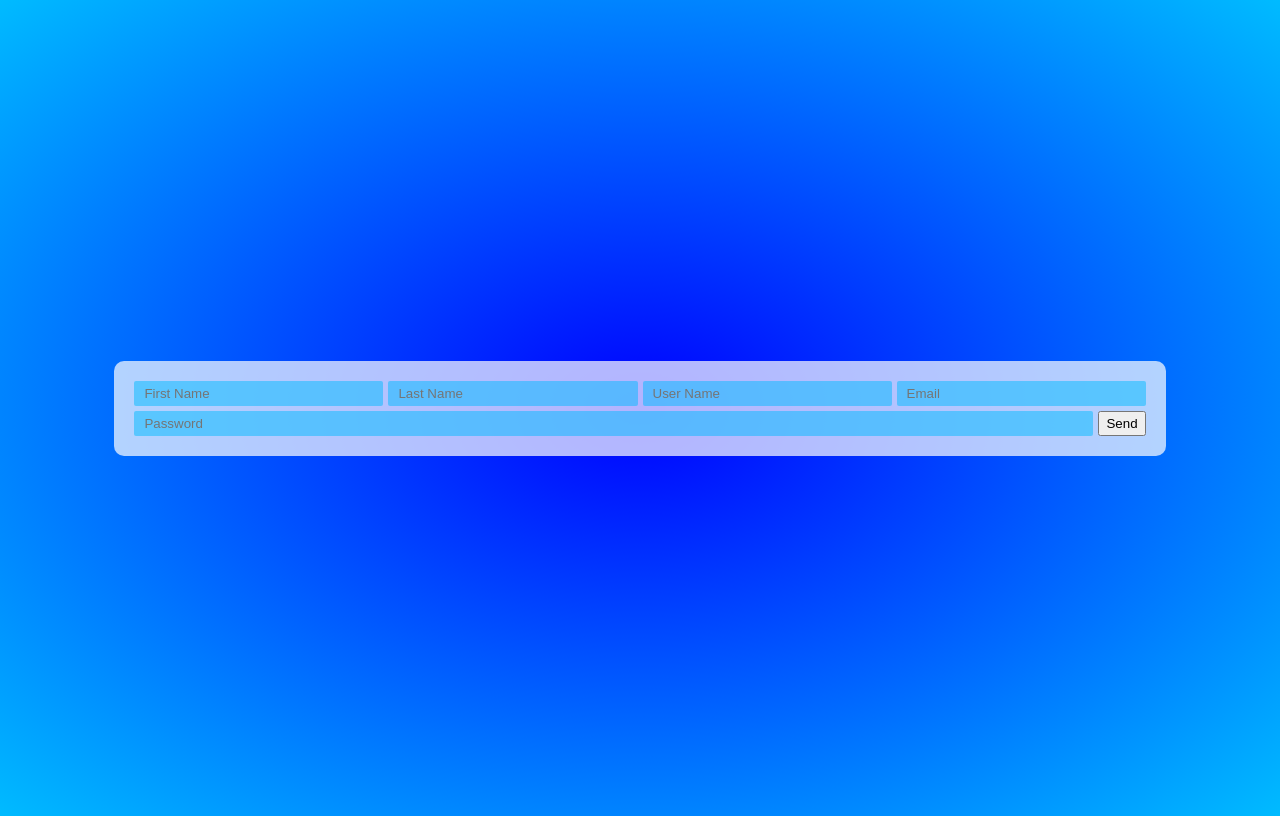
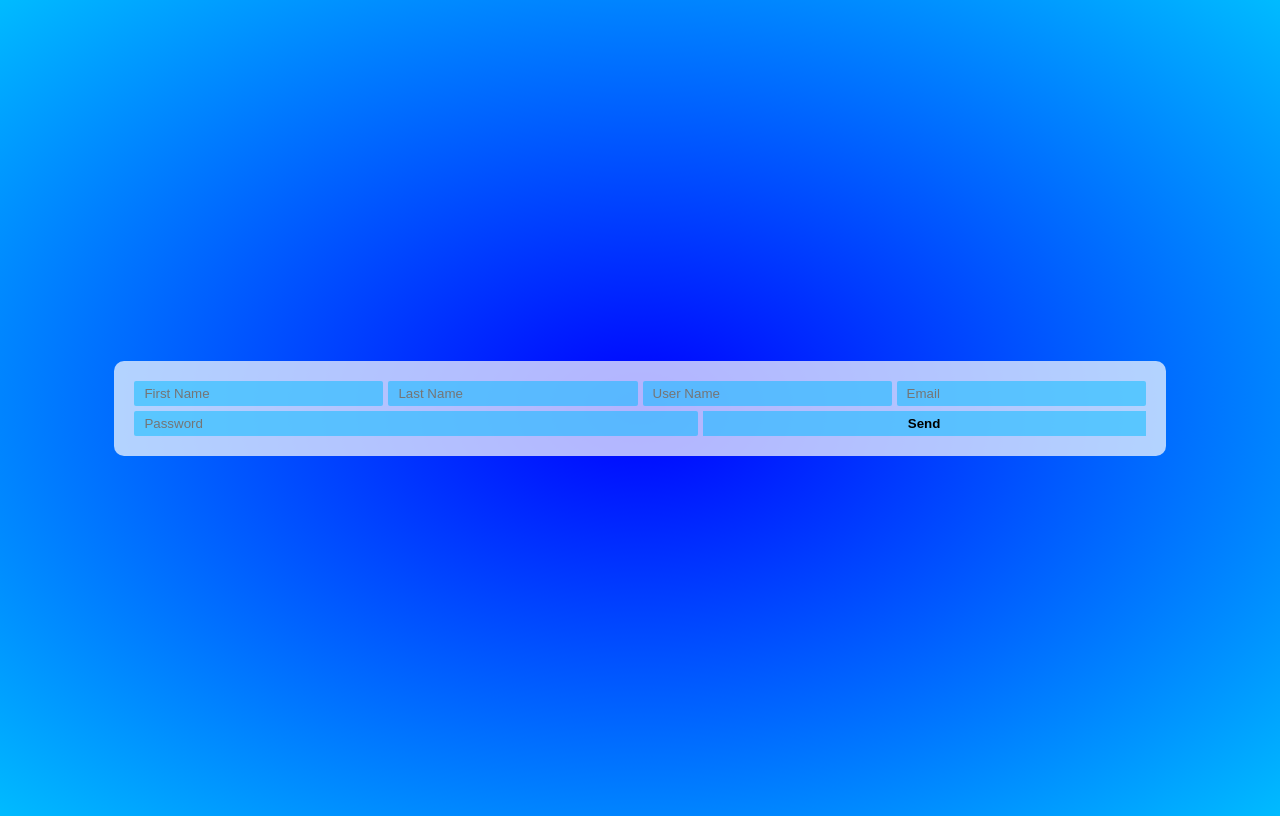
Before and after one commit to MohamedKhamisMostafa/responsive-form, a plain HTML site: page index.html in a window 1280 px wide. Drawn offline with Linux system fonts and the light colour scheme.

Commit message:
button style code

```diff
--- a/style.css
+++ b/style.css
@@ -23,3 +23,13 @@ form input{
     flex-basis: 200px;
     flex-grow: 1;
 }
+form button{
+    background-color:rgb(0, 187, 255,0.5) ;
+    font-weight: 600;
+    border: none;
+    cursor: pointer;
+    padding: 5px 10px;
+    flex-basis: 100px;
+    flex-grow: 1;
+
+}
```
